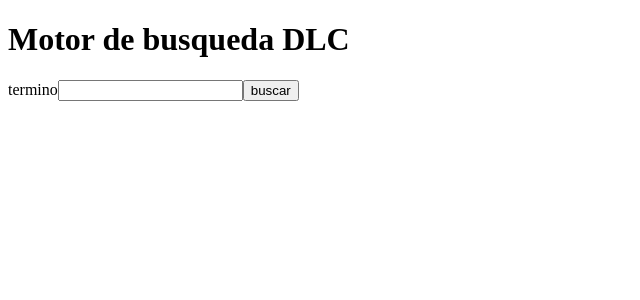
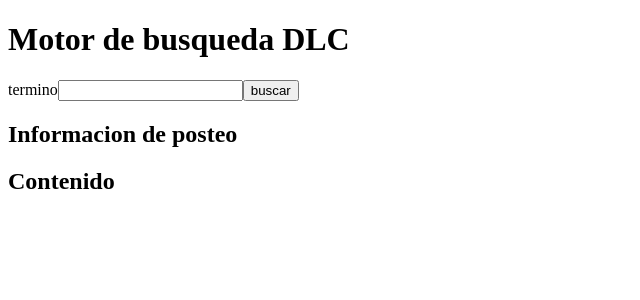
Before and after one commit to luis-nvrr/motor-busqueda-frontend, a React (Create React App) app: page / in a window 1280 px wide. Shown: the top 300 px of the page, without its empty margins (0-640 px from the left). Built offline with nearby package versions, Linux system fonts and the light colour scheme.

Commit message:
agrega titulos

```diff
--- a/src/Contenido.js
+++ b/src/Contenido.js
@@ -4,7 +4,8 @@ import "./Contenido.css";
 const Contenido = ({ texto, titulo }) => {
   return (
     <div>
-      <h2>{titulo}</h2>
+      <h2>Contenido</h2>
+      <h3>{titulo}</h3>
       <div className="display-linebreak">{texto}</div>
     </div>
   );
--- a/src/InfoDocumento.js
+++ b/src/InfoDocumento.js
@@ -3,7 +3,8 @@ import React from "react";
 const InfoDocumento = ({ titulo, frecuencia }) => {
   return (
     <div>
-      <h2>{titulo}</h2>
+      <h2>Informacion de posteo</h2>
+      <h3>{titulo}</h3>
       <p>{frecuencia}</p>
     </div>
   );
```
